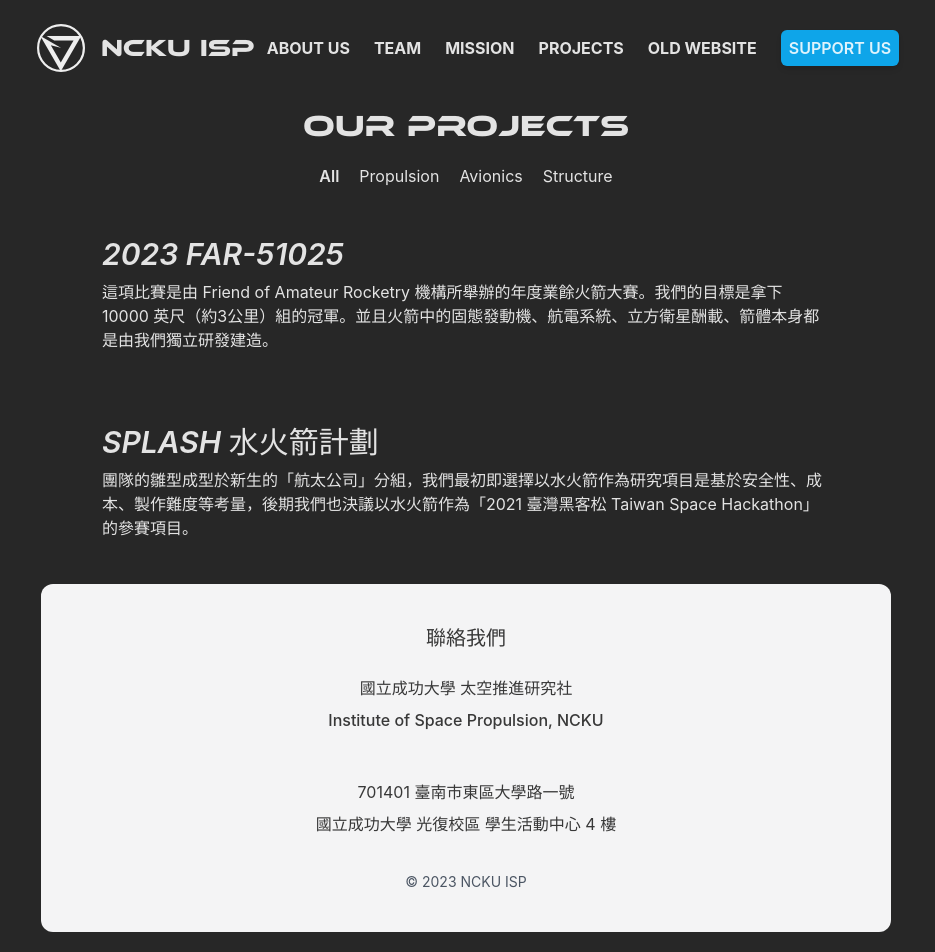
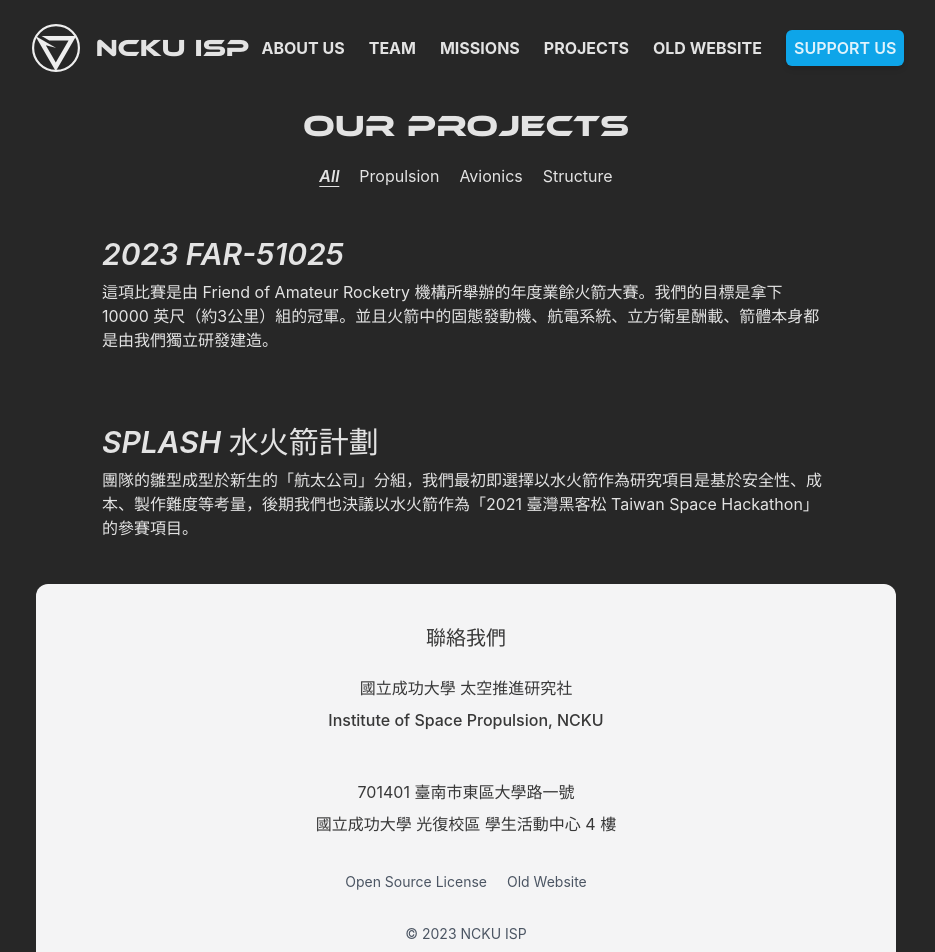
Before and after one commit to wilicw/NCKU-ISP.github.io, a React (Vite) app: page /projects in a window 1280 px wide. Shown: the top 952 px of the page, without its empty margins (174-1109 px from the left). Built offline with nearby package versions, Linux system fonts and the light colour scheme.

Commit message:
feat: rename mission and modify style

```diff
--- a/src/App.jsx
+++ b/src/App.jsx
@@ -14,12 +14,12 @@
       url: '/team'
     },
     {
-      text: 'Mission',
-      url: '/mission'
+      text: 'Missions',
+      url: '/missions'
     },
     {
       text: 'Projects',
-      url: '/Projects'
+      url: '/projects'
     },
   ];
 
@@ -88,8 +88,11 @@
           <p className='py-1'>701401 臺南市東區大學路一號</p>
           <p className='py-1'>國立成功大學 光復校區 學生活動中心 4 樓</p>
           <div className='mx-auto flex gap-5 justify-center items-center text-sm text-gray-600 pt-8'>
+            <a href="https://opensource.org/licenses/BSD-3-Clause" target="_blank">Open Source License</a>
+            <a href="https://archive.nckuisp.space" target="_blank">Old Website</a>
+          </div>
+          <div className='mx-auto flex gap-5 justify-center items-center text-sm text-gray-600 pt-8'>
             <a href="#" target="_blank">&copy; {new Date().getFullYear()} NCKU ISP</a>
-            {/* <a href="https://opensource.org/licenses/BSD-3-Clause" target="_blank">Open Source License</a> */}
           </div>
         </div>
       </div>
--- a/src/main.jsx
+++ b/src/main.jsx
@@ -8,7 +8,7 @@
 import App from './App';
 import Home from './routers/Home';
 import About from './routers/About';
-import Mission from './routers/Mission';
+import Missions from './routers/Missions';
 import Projects from './routers/Projects';
 import Teams from './routers/Teams';
 import Splash from './routers/projects/Splash/Splash';
@@ -27,8 +27,8 @@
         element: <About />,
       },
       {
-        path: "mission",
-        element: <Mission />,
+        path: "missions",
+        element: <Missions />,
       },
       {
         path: "projects",
--- a/src/routers/Mission.jsx
+++ b/src/routers/Missions.jsx
@@ -1,7 +1,7 @@
 import { missions, mission_classifications } from "../pages_data";
 import CountUp from 'react-countup';
 
-function Mission() {
+function Missions() {
   return (
     <>
       <div className="container mx-auto max-w-3xl">
@@ -41,4 +41,4 @@
   );
 }
 
-export default Mission;
+export default Missions;
--- a/src/routers/Projects.jsx
+++ b/src/routers/Projects.jsx
@@ -4,6 +4,7 @@
 
 function Projects() {
   const [filter, setFilter] = useState(null);
+  const selectedStyle = 'font-semibold italic underline underline-offset-4'
 
   return (
     <>
@@ -11,12 +12,12 @@
         <p className="text-3xl decorative mb-5">Our Projects</p>
         <div className="flex gap-5 flex-wrap justify-center select-none">
           <button
-            className={filter == null && 'font-semibold'}
+            className={filter == null && selectedStyle}
             onClick={() => setFilter(() => null)}
           >
             All
           </button>
-          {teams.map(t => <button className={filter == t && 'font-semibold italic'} onClick={() => setFilter(t)}>{t.name.en}</button>)}
+          {teams.map(t => <button className={filter == t && selectedStyle} onClick={() => setFilter(t)}>{t.name.en}</button>)}
         </div>
 
         <div className="mt-5">
```
Also changed, not shown: src/routers/Mission.css (deleted), src/routers/Missions.css (added).
